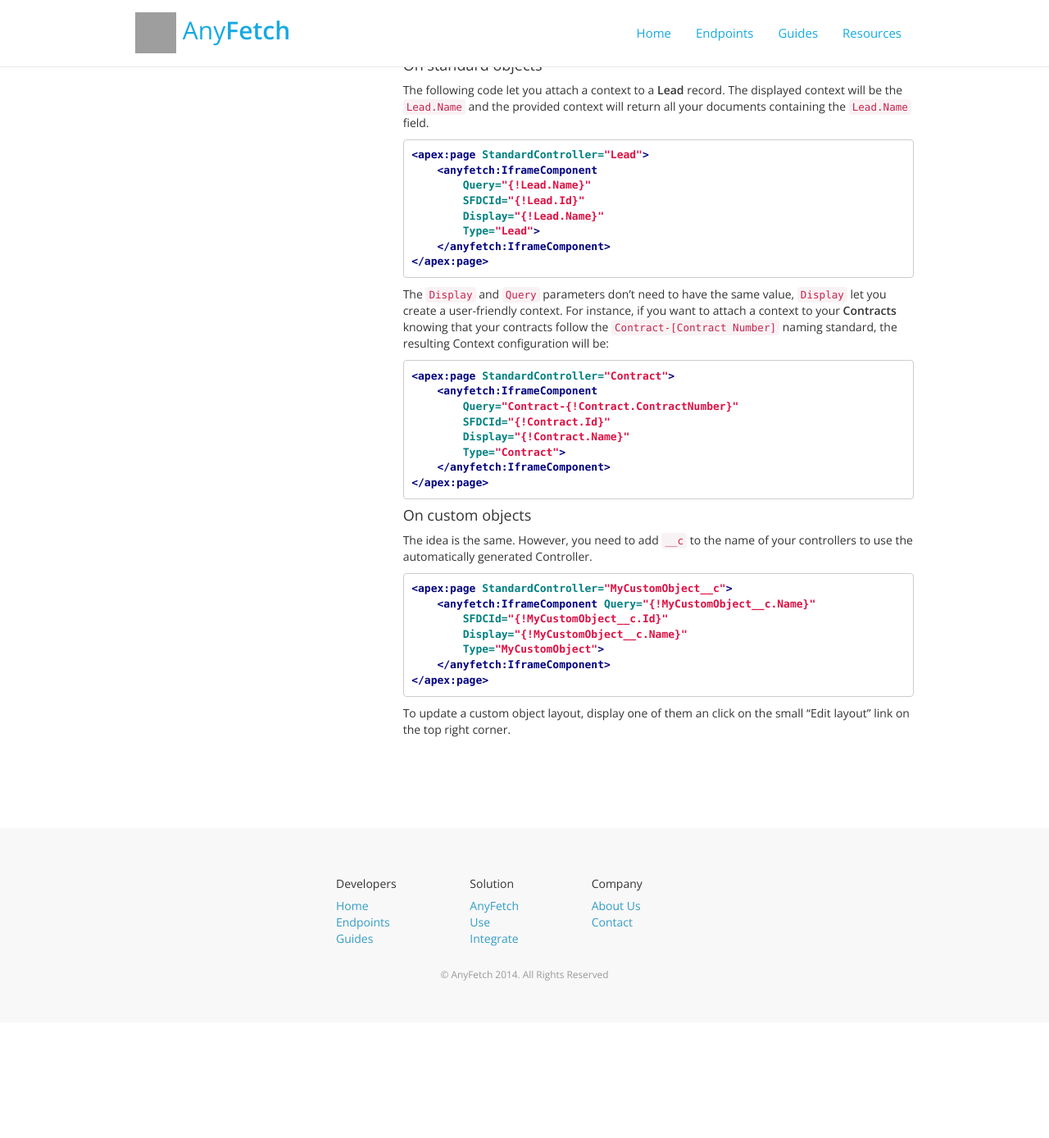
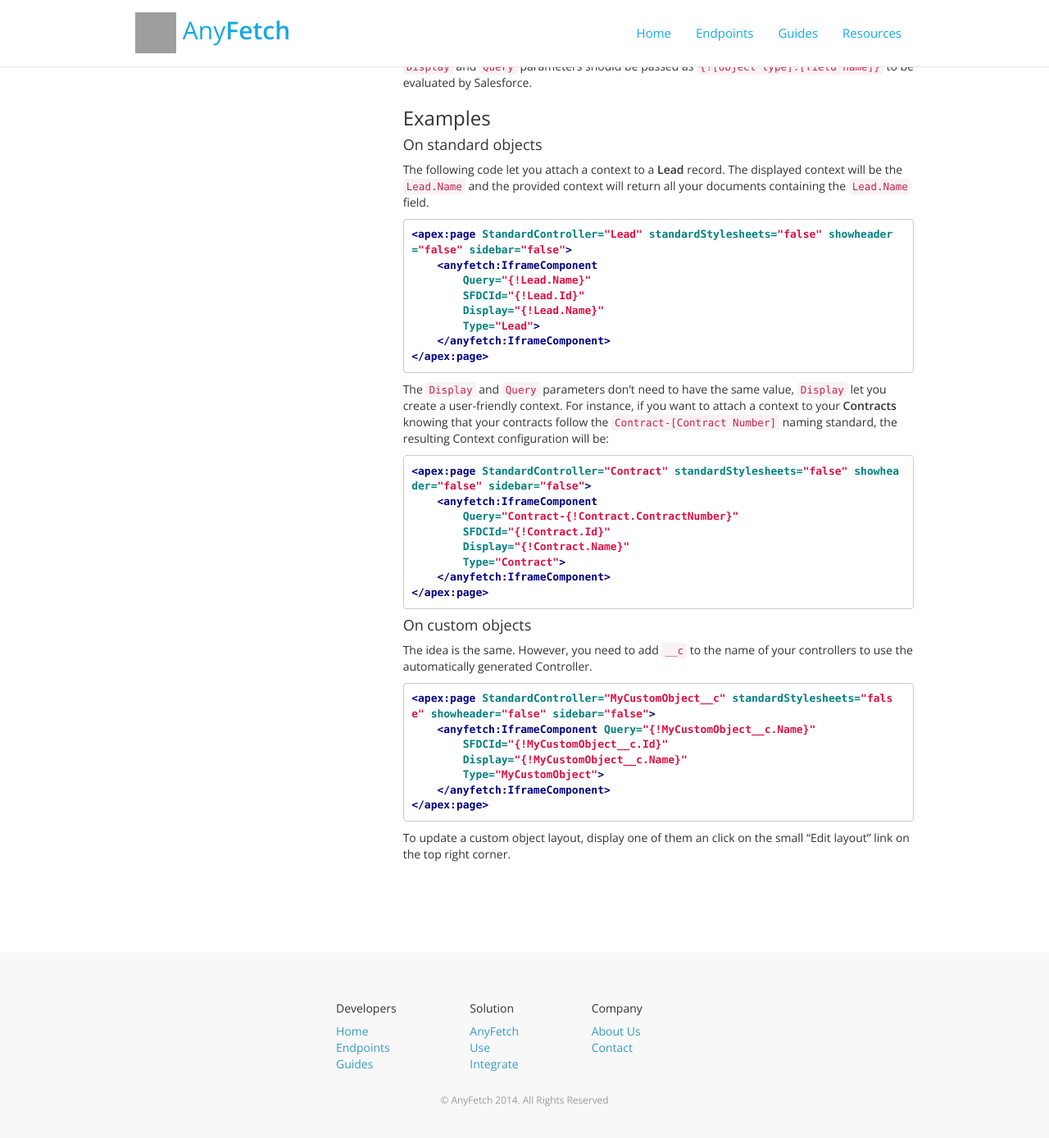
Before and after one commit to AnyFetch/developers.anyfetch.com, a Jekyll site: the page built from products/salesfetch.md, in a window 1280 px wide and 1400 px high, scrolled down 7915 px. Shown: the top 1388 px of the window at 82% size. Built offline with Jekyll 4.4.1, drawn with Linux system fonts in a browser that asks for light colours; nearby versions of some CDN libraries; Markdown is read by kramdown in place of the engine named in the settings; before the commit the page ends 9162 px from its top, so only the background shows below that; some of the changed text lies outside the part shown; grey boxes are pictures that could not be loaded.

Commit message:
standardStylesheets

````diff
--- a/products/salesfetch.md
+++ b/products/salesfetch.md
@@ -61,10 +61,12 @@
 This page will be inserted in the Contact layout.
 Add in the Label input: "`Context Contact`" and in the Name input: "`ContextContact`".
 
+![Visual Force Page for contact](/images/products/salesfetch/force-page.png)
+
 You can now fill the Visualforce Markup text area with this code:
 
 ```html
-<apex:page StandardController="Contact">
+<apex:page StandardController="Contact" standardStylesheets="false" showheader="false" sidebar="false">
     <anyfetch:IframeComponent Query="{!Contact.Name}"
         SFDCId="{!Contact.Id}"
         Display="{!Contact.Name}"
@@ -104,10 +105,12 @@
 This page will be inserted in the Contact layout.
 Add in the Label input: "`Mobile Context Contact`" and in the Name input: "`MobileContextContact`". Don't forget to check "Available for Salesforce mobile apps".
 
+![Visual Force Page for mobile contact](/images/products/salesfetch/mobile-force-page.png)
+
 You can now fill the Visualforce Markup text area with this code:
 
 ```html
-<apex:page StandardController="Contact">
+<apex:page StandardController="Contact" standardStylesheets="false" showheader="false" sidebar="false">
     <anyfetch:IframeComponent Query="{!Contact.Name}"
         SFDCId="{!Contact.Id}"
         Display="{!Contact.Name}"
@@ -153,7 +158,7 @@
 The following code let you attach a context to a **Lead** record. The displayed context will be the `Lead.Name` and the provided context will return all your documents containing the `Lead.Name` field.
 
 ```html
-<apex:page StandardController="Lead">
+<apex:page StandardController="Lead" standardStylesheets="false" showheader="false" sidebar="false">
     <anyfetch:IframeComponent
         Query="{!Lead.Name}"
         SFDCId="{!Lead.Id}"
@@ -166,7 +171,7 @@
 The `Display` and `Query` parameters don't need to have the same value, `Display` let you create a user-friendly context. For instance, if you want to attach a context to your **Contracts** knowing that your contracts follow the `Contract-[Contract Number]` naming standard, the resulting Context configuration will be:
 
 ```html
-<apex:page StandardController="Contract">
+<apex:page StandardController="Contract" standardStylesheets="false" showheader="false" sidebar="false">
     <anyfetch:IframeComponent
         Query="Contract-{!Contract.ContractNumber}"
         SFDCId="{!Contract.Id}"
@@ -180,7 +185,7 @@
 The idea is the same. However, you need to add `__c` to the name of your controllers to use the automatically generated Controller.
 
 ```html
-<apex:page StandardController="MyCustomObject__c">
+<apex:page StandardController="MyCustomObject__c" standardStylesheets="false" showheader="false" sidebar="false">
     <anyfetch:IframeComponent Query="{!MyCustomObject__c.Name}"
         SFDCId="{!MyCustomObject__c.Id}"
         Display="{!MyCustomObject__c.Name}"
````
Also changed, not shown: other parts of products/salesfetch.md (+3 -2 lines).
